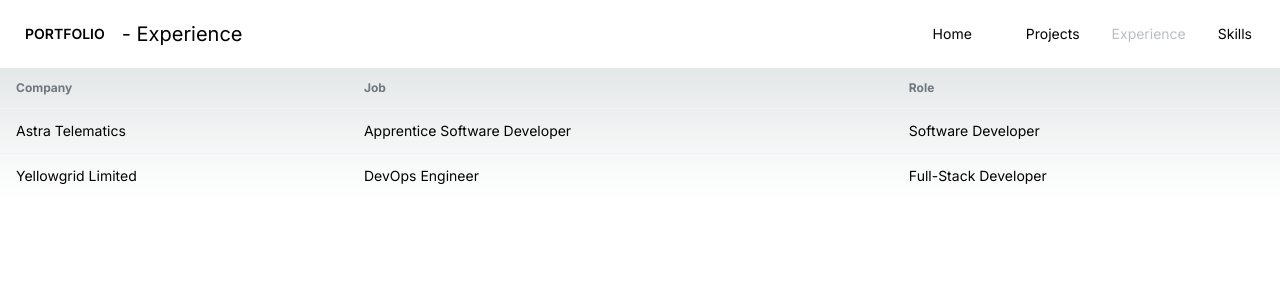
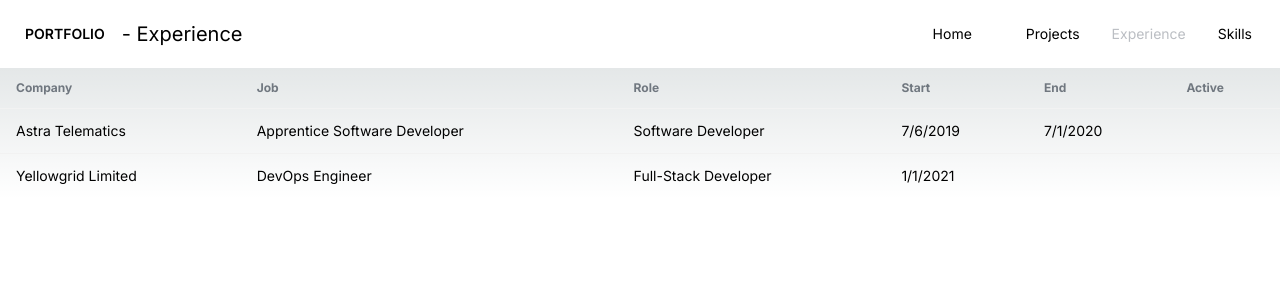
Before and after one commit to TomBebb/tomb-portfolio, a Next.js app: page /experience in a window 1280 px wide. Shown: the top 300 px of the page. Built offline with nearby package versions, Linux system fonts and the light colour scheme; some icons are missing.

Commit message:
Support status icons

```diff
--- a/src/app/components/AutoTable.tsx
+++ b/src/app/components/AutoTable.tsx
@@ -1,7 +1,12 @@
+import { GenericType } from "../generic"
+import GenericDisplay from "./GenericDisplay"
+
+
 export interface AutoTableColumn<T> {
     key: keyof T
     name: string
     align?: "center" | "left" | "right"
+    type?: GenericType
 }
 export interface AutoTableProps<T extends object> {
     columns: AutoTableColumn<T>[],
@@ -24,7 +29,10 @@ export default function AutoTable<T extends object>({columns, rows}: AutoTablePr
         {rows.map((r, ri) => <tr key={ri}>
 
           {columns.map(c => <td key={c.key as any}>
-            {r[c.key]}
+            <GenericDisplay
+              type={c.type}
+              value={r[c.key]}
+            />
           </td>)}
         </tr>)}
         {/* row 1 */}
--- /dev/null
+++ b/src/app/components/GenericDisplay.tsx
@@ -0,0 +1,28 @@
+"use client"
+import { useMemo } from "react";
+import { GenericType, GenericTypeMap } from "../generic";
+import { Icon } from "@iconify/react";
+
+export interface GenericDisplayProps<T extends GenericType = GenericType> {
+    type?: T
+    value: GenericTypeMap[T]
+}
+
+export default function GenericDisplay<T extends GenericType = GenericType>(props: GenericDisplayProps<T>) {
+    const ty = useMemo(() => props.type ?? "string", [props.type])
+
+    switch (ty) {
+        case "icon":
+            return <Icon icon={props.value} />
+        case "statusIcon":
+            return <Icon icon={props.value ? "mdi:checkbox-marked" : "mdi:checkbox-blank"} />
+
+        case "date":
+            return <>{(props.value as Date)?.toLocaleDateString()}</>
+        default:
+
+            return <>
+                {props.value?.toString() ?? ""}
+            </>
+    }
+}
--- a/src/app/experience/page.tsx
+++ b/src/app/experience/page.tsx
@@ -1,12 +1,18 @@
 import AutoTable, { AutoTableColumn } from "../components/AutoTable"
 
-interface JobDetails{
+interface JobDetails {
     name: string
     job: string
     role: string
+    start: Date
+    end?: Date
 }
 
-const jobDetailCols: AutoTableColumn<JobDetails>[] = [
+type FullJobDetail = JobDetails & {
+    active: boolean
+}
+
+const jobDetailCols: AutoTableColumn<FullJobDetail>[] = [
     {
         key: "name",
         name: "Company"
@@ -18,28 +24,50 @@ const jobDetailCols: AutoTableColumn<JobDetails>[] = [
     {
         key: "role",
         name: "Role"
+    },
+    {
+        key: "start",
+        name: "Start",
+        type: "date"
+    },
+    {
+        key: "end",
+        name: "End",
+        type: "date"
+    },
+    {
+        key: "active",
+        name: "Active",
+        type: "statusIcon",
+
     }
 ]
 
-const JobDetails: JobDetails[] =[
+const jobDetails: JobDetails[] = [
     {
         name: "Astra Telematics",
         job: "Apprentice Software Developer",
-        role: "Software Developer"
+        role: "Software Developer",
+        start: new Date(2019, 6, 6),
+        end: new Date(2020, 6, 1)
     },
     {
         name: "Yellowgrid Limited",
         job: "DevOps Engineer",
         role: "Full-Stack Developer",
+        start: new Date(2021, 0, 1),
     },
 ]
+
+const mappedJobs: FullJobDetail[] = jobDetails.map(j => ({...j, active: j.end == null}))
+
 export default function Exp() {
     return (
         <main >
             <AutoTable
                 columns={jobDetailCols}
-                rows={JobDetails}
-                />
+                rows={mappedJobs}
+            />
         </main>
     )
 }
--- /dev/null
+++ b/src/app/generic.ts
@@ -0,0 +1,15 @@
+export type GenericTypeMap = {
+    string: string
+    number: number
+    date: Date
+    time: Date
+    icon: string
+    statusIcon: boolean
+}
+
+export type GenericType = keyof GenericTypeMap
+
+export type Align = "center" | "left" | "right"
+export const typeAlignOverrides: Partial<Record<GenericType, Align>> = {
+    number: "right"
+}
```
